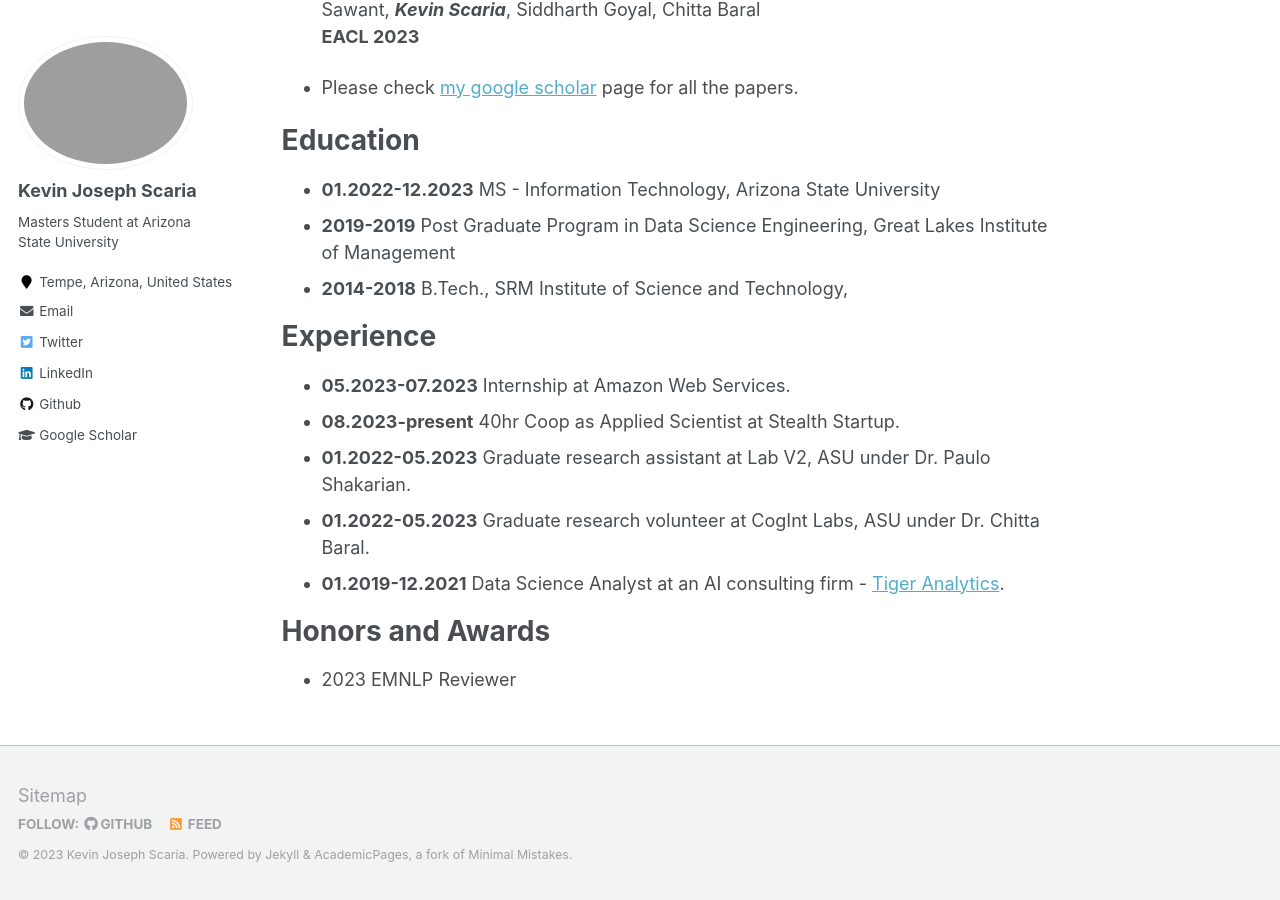
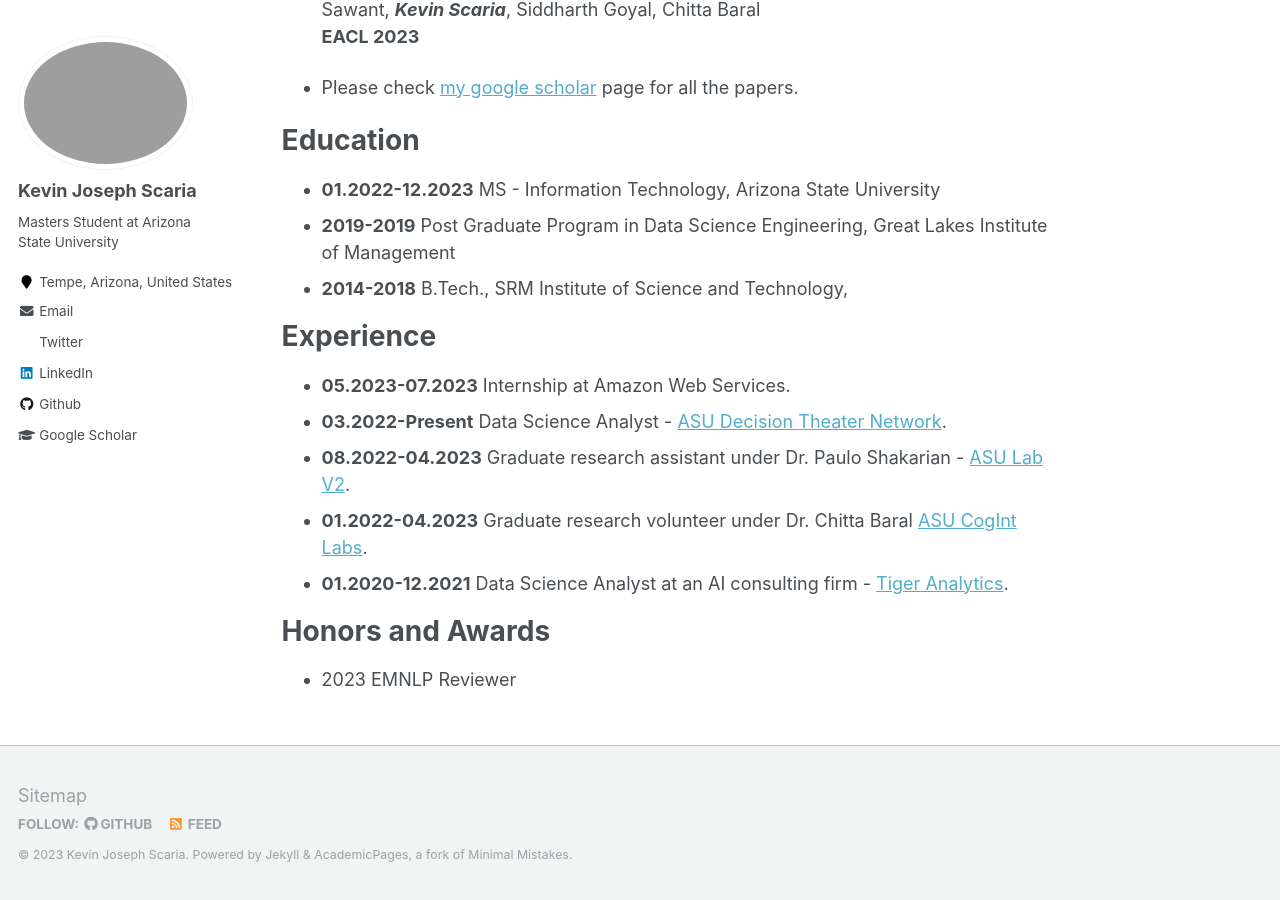
Before and after one commit to kevinscaria/kevinscaria.github.io, a Jekyll site: the page built from _pages/about.md, in a window 1280 px wide and 900 px high, scrolled down 946 px. Built offline with Jekyll 4.4.1, drawn with Linux system fonts in a browser that asks for light colours.

Commit message:
Made changes

```diff
--- a/_includes/author-profile.html
+++ b/_includes/author-profile.html
@@ -41,7 +41,7 @@
         <li><a href="{{ author.researchgate }}"><i class="fab fa-fw fa-researchgate" aria-hidden="true"></i> ResearchGate</a></li>
       {% endif %}
       {% if author.twitter %}
-        <li><a href="https://twitter.com/{{ author.twitter }}"><i class="fab fa-fw fa-twitter-square" aria-hidden="true"></i> Twitter</a></li>
+        <li><a href="https://twitter.com/{{ author.twitter }}"><i class="fab fa-fw fa-x-twitter" aria-hidden="true"></i> Twitter</a></li>
       {% endif %}
       {% if author.facebook %}
         <li><a href="https://www.facebook.com/{{ author.facebook }}"><i class="fab fa-fw fa-facebook-square" aria-hidden="true"></i> Facebook</a></li>
--- a/_pages/about.md
+++ b/_pages/about.md
@@ -14,11 +14,9 @@ I closely collaboarte with Dr. [Swaroop Mishra](https://swarooprm.github.io/) an
 My research interests are at Large Language Models, Causal LMs, Enhancing Pretraining corpora, Instruction Tuning and Direct Prefence Optimization.
 Please find my resume attached [here](https://drive.google.com/file/d/1XI4LQTa0fn0uQGo9UEXtSQ4-XNuOBERF/view?usp=sharing)
 
-
 News
 ======
 * **05.2023** Started Internship at Amazon Web Services
-
 
 Papers
 ======
@@ -40,7 +38,6 @@ Himanshu Gupta, Neeraj Varshney, Swaroop Mishra, Kuntal Kumar Pal, Saurabh Arjun
 
 * Please check [my google scholar](https://scholar.google.com/citations?user=nsYohr8AAAAJ&hl=en) page for all the papers.
 
-
 Education
 ======
 * **01.2022-12.2023** MS - Information Technology, Arizona State University
@@ -50,10 +47,10 @@ Education
 Experience
 ======
 * **05.2023-07.2023** Internship at Amazon Web Services.
-* **08.2023-present** 40hr Coop as Applied Scientist at Stealth Startup.
-* **01.2022-05.2023** Graduate research assistant at Lab V2, ASU under Dr. Paulo Shakarian.
-* **01.2022-05.2023** Graduate research volunteer at CogInt Labs, ASU under Dr. Chitta Baral.
-* **01.2019-12.2021** Data Science Analyst at an AI consulting firm - [Tiger Analytics](https://www.tigeranalytics.com/).
+* **03.2022-Present** Data Science Analyst - [ASU Decision Theater Network](https://dt.asu.edu/).
+* **08.2022-04.2023** Graduate research assistant under Dr. Paulo Shakarian - [ASU Lab V2](https://labs.engineering.asu.edu/labv2/).
+* **01.2022-04.2023** Graduate research volunteer under Dr. Chitta Baral [ASU CogInt Labs](https://cogintlab-asu.github.io/).
+* **01.2020-12.2021** Data Science Analyst at an AI consulting firm - [Tiger Analytics](https://www.tigeranalytics.com/).
 
 Honors and Awards
 ======
```
